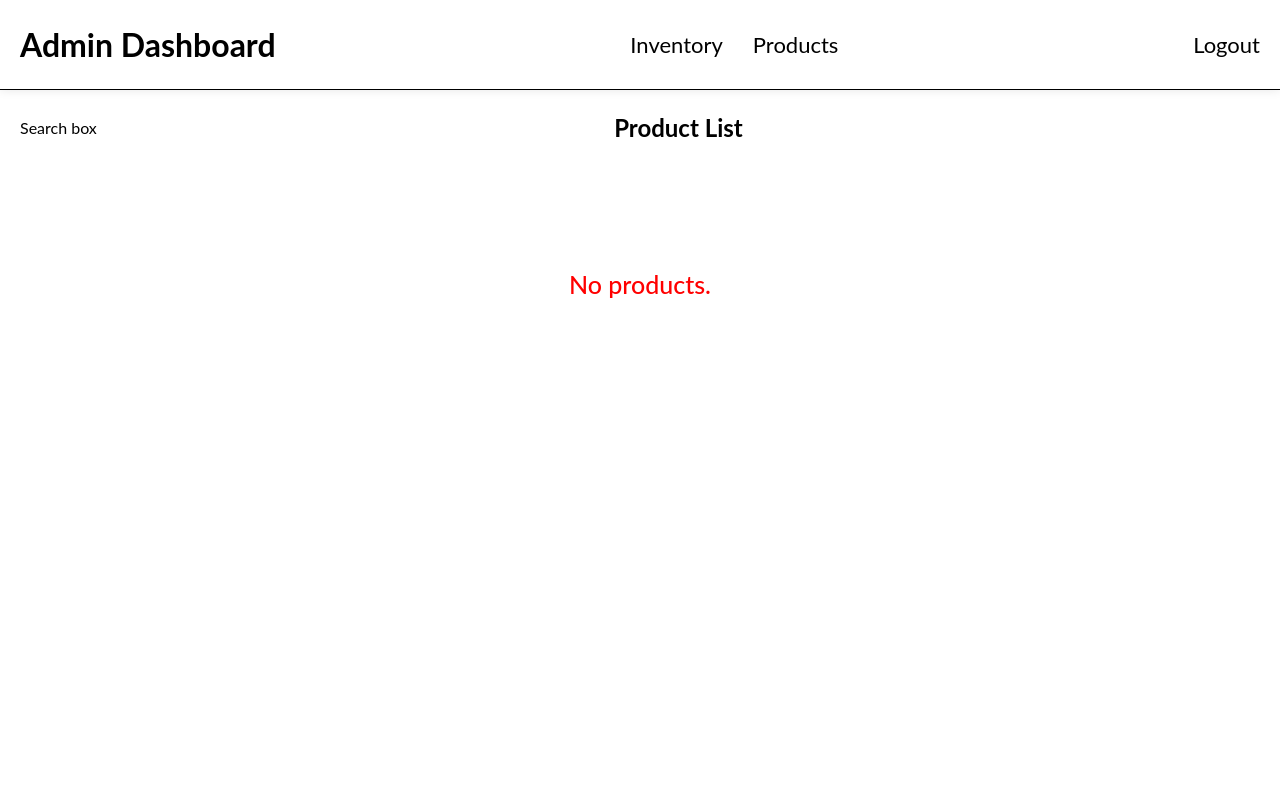
After one commit to muhammed-shameem/Inventory_Management_System, a Django app: template IMS_app/templates/admin_product_list.html in a window 1280 px wide. The commit adds this page. Run offline with Django 3.2, Linux system fonts and the light colour scheme; the template is opened without the code that fills it, so the values that code supplies are empty.

Commit message:
inventory list and product list completed in admin section

```diff
--- a/IMS_app/models.py
+++ b/IMS_app/models.py
@@ -16,6 +16,7 @@ class Product(models.Model):
     description = models.TextField()
     unit_price = models.DecimalField(max_digits=10, decimal_places=2)
     stock = models.IntegerField()
+    active_status=models.BooleanField(default=True)
 
     def __str__(self):
         return self.name
--- a/IMS_app/static/css/base.css
+++ b/IMS_app/static/css/base.css
@@ -187,6 +187,22 @@ input[type='password']::-ms-clear {
   border: 1px solid black;
 }
 
+.low-stock {
+  border: 2px solid rgb(180, 180, 17);
+  animation: blink 1s infinite;
+}
+
+.very-low-stock {
+  border: 2px solid red;
+  animation: blink 1s infinite;
+}
+
+@keyframes blink {
+  50% {
+    border-color: transparent;
+  }
+}
+
 .item-card img {
   flex:2.5;
   width:100%;
@@ -238,3 +254,15 @@ input[type='password']::-ms-clear {
   display: block;
   margin-bottom: 20px;
 }
+
+.empty-status{
+  width:100%;
+  min-height:100%;
+  display: flex;
+  align-items: center;
+  justify-content: center;
+  margin-top: 100px;
+  font-size: 25px;
+  font-weight: 500;
+  color: red;
+}
--- /dev/null
+++ b/IMS_app/templates/admin_product_list.html
@@ -0,0 +1,79 @@
+{% extends 'base.html' %}
+{% load static %}
+{% block meta %}
+  <link rel="stylesheet" type="text/css" href="{% static 'css/admin_dashboard.css' %}" />
+  <link rel="stylesheet" type="text/css" href="{% static 'css/admin_product_list.css' %}" />
+{% endblock %}
+{% block title %}
+  Admin Dashboard
+{% endblock %}
+
+{% block header %}
+  <div class="heading">
+    <h1>Admin Dashboard</h1>
+    <div class="inner">
+      <a href="/ims/dashboard" class="link">Inventory</a>
+      <a href="/ims/products" class="link">Products</a>
+    </div>
+    <div class="inner">
+      <a href="{% url 'logout' %}" class="link">Logout</a>
+    </div>
+  </div>
+{% endblock %}
+
+{% block content %}
+  <div class="main-content">
+    <div class="filter-box">
+      <div>Search box</div>
+      <h2>Product List</h2>
+      <div></div>
+    </div>
+    <div class="card-container">
+      {% if product_list %}
+        {% for product in product_list %}
+          <div class="item-card {% if product.stock < 20 %}{% endif %} {% if product.stock < 5 %}{% endif %}" id="productCard">
+            <img src="{% static 'images/no-image.png' %}" alt="{{ product.name }}" />
+            <div>
+              <span class="bold">{{ product.name }}</span>
+            </div>
+            <div>
+              <span class="bold">Rs:&nbsp;</span>{{ product.unit_price }}
+            </div>
+            <div>
+              <span class="bold">Supplier:&nbsp;</span><a href="/ims/supplier/{{ product.supplier.user.id }}">{{ product.supplier.user.username }}</a>
+            </div>
+            <div>
+              <span class="bold">Stock:&nbsp;</span>{{ product.stock }}
+            </div>
+            <div>
+              <span class="bold">Status:&nbsp;</span>{% if product.active_status %}
+                 Available
+              {% else %}
+                Not Available
+              {% endif %}
+            </div>
+            <div>
+              <button class="btn purchase-btn" data-product-id="{{ product.id }}" {% if not product.active_status or product.stock == 0 %}disabled{% endif %}>Purchase</button>
+            </div>
+          </div>
+        {% endfor %}
+      {% else %}
+        <div class="empty-status">No products.</div>
+      {% endif %}
+    </div>
+  </div>
+  <script>
+    $(document).ready(function () {
+      var currentPath = window.location.pathname
+      console.log('current path : ', currentPath)
+      $('a[href="' + currentPath + '"]').addClass('active')
+
+      $('.purchase-btn').on('click', function () {
+        var productId = $(this).data('product-id')
+        var purchaseUrl = '/ims/purchase/' + productId
+
+        window.location.href = purchaseUrl
+      })
+    })
+  </script>
+{% endblock %}
```
Also changed, not shown: IMS_app/templates/admin_dashboard.html (+25 -9 lines), IMS_app/templates/purchase_product.html (added, +80 -0 lines), IMS_app/views.py (+44 -3 lines).
